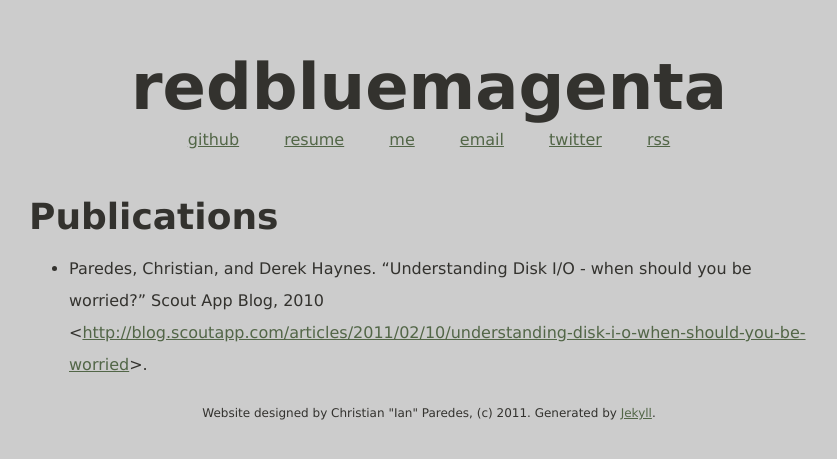
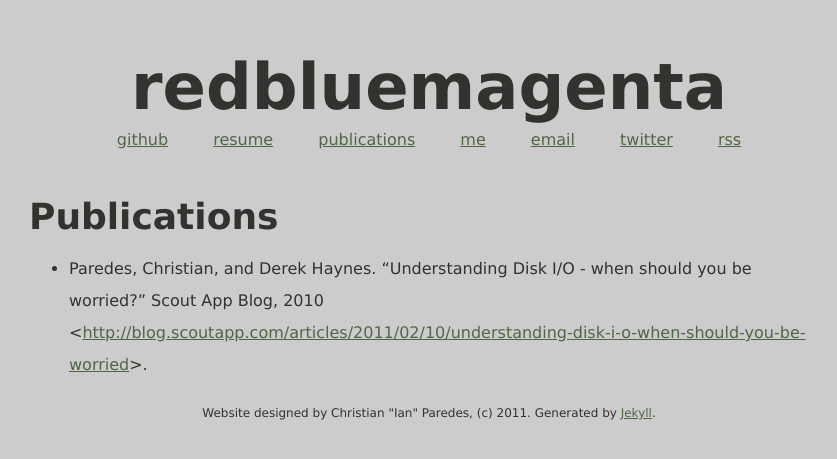
Before and after one commit to cparedes/redbluemagenta-new, a Jekyll site: the page built from publications.markdown, in a window 1280 px wide. Shown: the top 459 px of the page, without its empty margins (211-1048 px from the left). Built offline with Jekyll 4.4.1, drawn with Linux system fonts in a browser that asks for light colours; Markdown is read by kramdown in place of the engine named in the settings; comment, search, counter and statistics services are not loaded.

Commit message:
adding publications to menu

```diff
--- a/_includes/menu.html
+++ b/_includes/menu.html
@@ -1,6 +1,7 @@
 <ul id="footer_menu">
   <li><a href="http://github.com/cparedes">github</a></li>
   <li><a href="/resume.html">resume</a></li>
+  <li><a href="/publications.html">publications</a></li>
   <li><a href="/images/me.jpg">me</a></li>
   <li><a href="mailto:cp@redbluemagenta.com">email</a></li>
   <li><a href="http://twitter.com/redbluemagenta">twitter</a></li>
```
